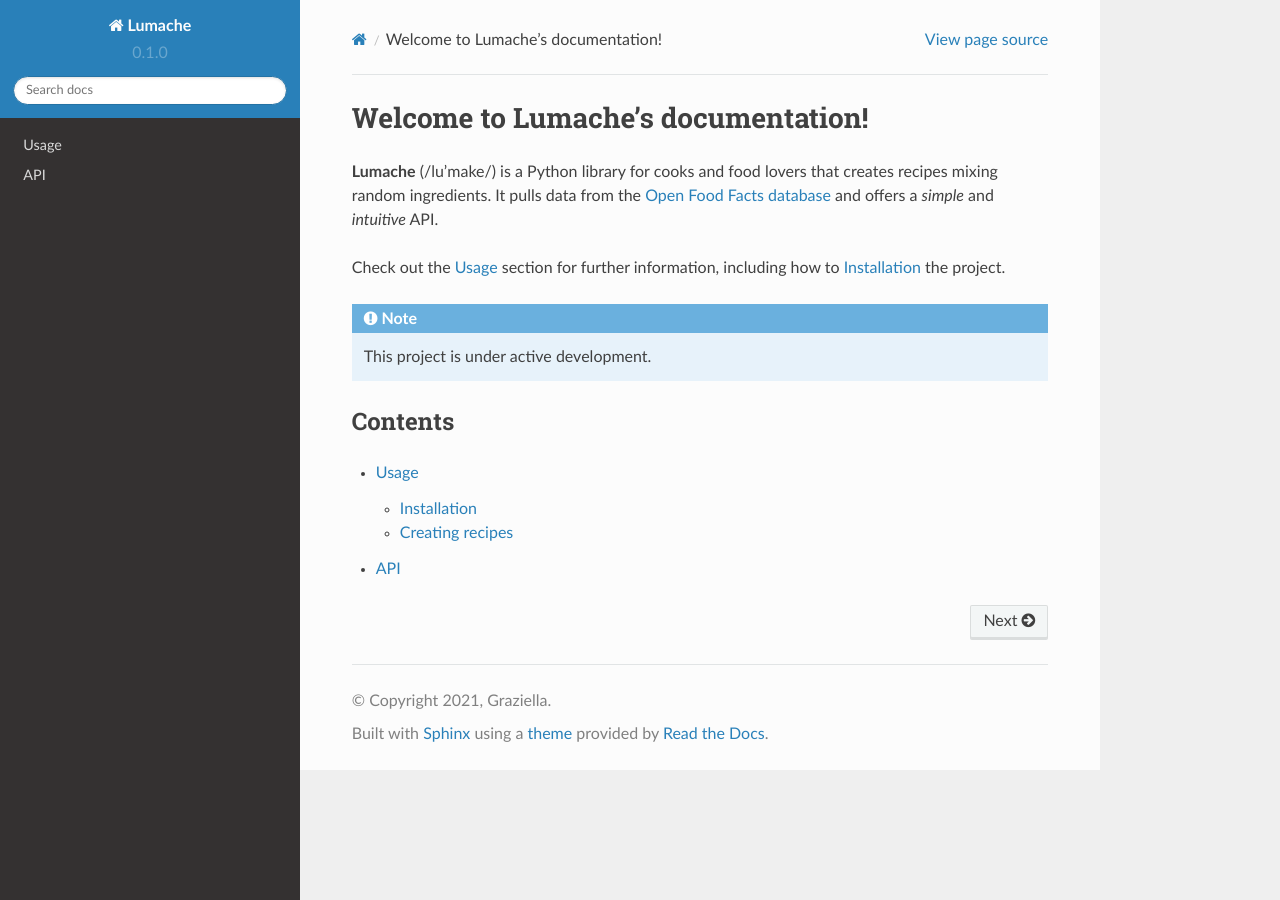
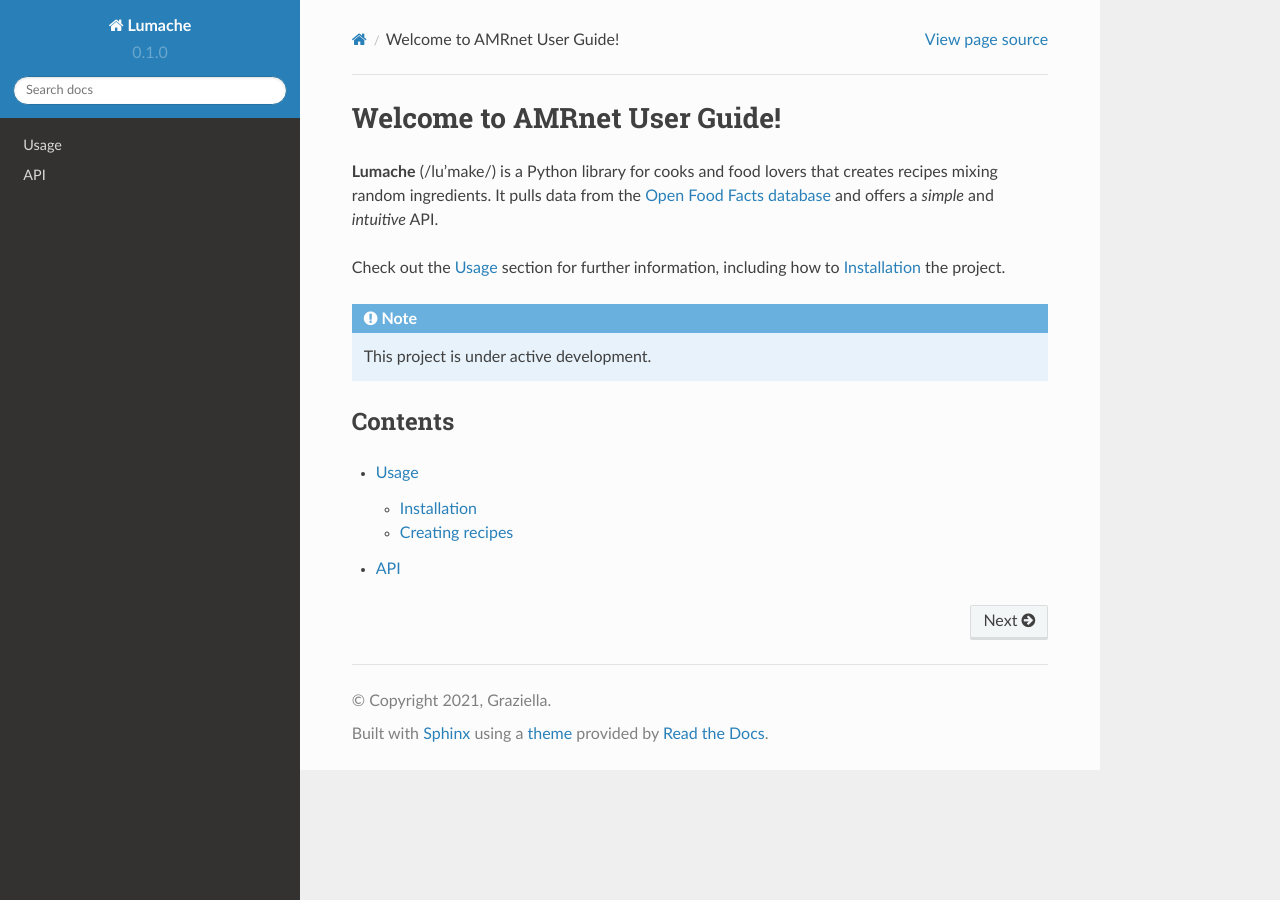
Before and after one commit to amrnet/User-Guide_, a Sphinx documentation site: the page built from docs/source/index.rst, in a window 1280 px wide. Built offline with Sphinx 7.4.7 and the Read the Docs theme 2.0.0, drawn with Linux system fonts in a browser that asks for light colours.

Commit message:
Update index.rst

```diff
--- a/docs/source/index.rst
+++ b/docs/source/index.rst
@@ -1,4 +1,4 @@
-Welcome to Lumache's documentation!
+Welcome to AMRnet User Guide!
 ===================================
 
 **Lumache** (/lu'make/) is a Python library for cooks and food lovers
```
